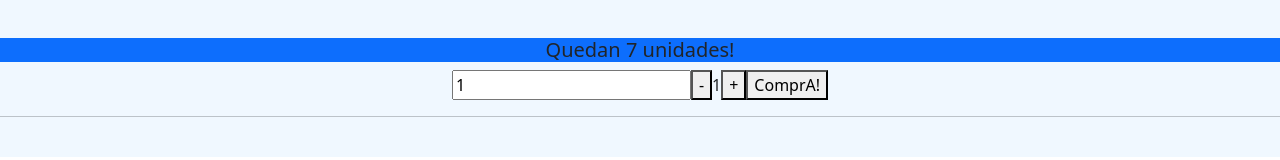
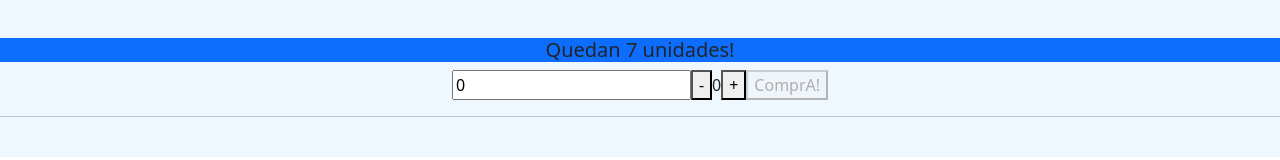
Before and after one commit to fghigo/reactclase1, a React (Create React App) app: page /detail/1 in a window 1280 px wide. Shown: the part 517-677 px from the top of the page. Built offline with nearby package versions, Linux system fonts and the light colour scheme.

Commit message:
sincronizae counter

```diff
--- a/src/App.js
+++ b/src/App.js
@@ -14,6 +14,7 @@ function App() {
        <Route index path='/' element={<ItemlistContainer/>}/>
        <Route path="/category/:title" element={<ItemlistContainer/>}/>
        <Route path="/detail/:id"  element={<ItemDetailContainer/>} />
+       <Route path="/cart" element={<div>Pagina de Cart </div>}/>
        <Route
         path="*"
         element={
--- a/src/components/ItemDetail.jsx
+++ b/src/components/ItemDetail.jsx
@@ -1,9 +1,16 @@
 
 
 import React from "react";
+import {useState} from "react";
 import ItemCount from "./ItemCount";
+import {useNavigate} from  'react-router-dom';
 
 function ItemDetail ({producto}){
+    const [amount, setAmount] = useState(0);
+    const navigate = useNavigate ();
+    const onAdd = (amount) =>
+    { setAmount(amount);
+    navigate ("/cart"); };
     return (
         <div style={{backgroundColor : "aliceblue"}}>
         <h4> {producto.Nombre} </h4>
@@ -17,7 +24,7 @@ function ItemDetail ({producto}){
         {producto.Stock < 3 ?
          <h5 className="bg-warning">Quedan solo {producto.Stock} unidades!</h5> :
          <h5 className="bg-primary">Quedan {producto.Stock} unidades!</h5>}
-        <ItemCount stock={producto.Stock} initial={1}/>
+        {amount == 0 && <ItemCount stock={producto.Stock} initial={0} onAdd={onAdd}/>}
         <hr />
         <br />
         </div>
--- a/src/components/NavBar.jsx
+++ b/src/components/NavBar.jsx
@@ -1,5 +1,6 @@
 import CartWidget from "./CartWidget";
 import {Link} from "react-router-dom";
+
 
 const NavBar = (props) => {
     console.log(props);
```
